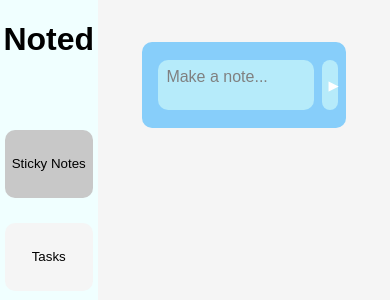
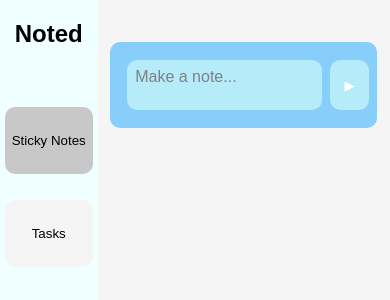
Before and after one commit to alanansari/notesapp, a React (Create React App) app: page / in a window 390 px wide. Shown: the top 300 px of the page. Built offline with nearby package versions, Linux system fonts and the light colour scheme.

Commit message:
ADD: responsiveness on dashboard

```diff
--- a/src/components/Card.module.css
+++ b/src/components/Card.module.css
@@ -2,10 +2,10 @@
     display: flex;
     flex-direction: column;
     width: 20vw;
-    min-height: 35vh;
     background-color: #dadc9e;
     margin: 2vh;
     border-radius: 10px;
+    align-items: center;
 }
 
 .card:hover .delete_btn{
@@ -70,3 +70,12 @@
     font-size: x-small;
     color: #606060;
 }
+
+@media (max-width: 710px){
+    .card{
+        width: 50vw;
+    }
+    .textarea{
+        min-height: 20vh;
+    }
+}
--- a/src/components/Navbar.js
+++ b/src/components/Navbar.js
@@ -4,7 +4,7 @@ import NavButton from './NavButton';
 export default function Navbar(){
     return (
         <div className={styles.container}>
-            <h1 className={styles.heading}>Noted</h1>
+            <h2 className={styles.heading}>Noted</h2>
             <NavButton type='Sticky Notes' link='/notesapp'/>
             <NavButton type='Tasks' link='/notesapp/tasks' />
         </div>
--- a/src/components/Navbar.module.css
+++ b/src/components/Navbar.module.css
@@ -12,5 +12,5 @@
     display: inline;
     text-align: center;
     height: fit-content;
-    margin-bottom: 7vh;
+    margin-bottom: 5.5vh;
 }
--- a/src/components/StickyNotesWorkspace.module.css
+++ b/src/components/StickyNotesWorkspace.module.css
@@ -78,3 +78,18 @@
     align-items: center;
     height: auto;
 }
+
+@media (max-width: 710px){
+    .bottomchild{
+        grid-template-columns: 1fr;
+    }
+    .row{
+        height: fit-content;
+    }
+    .textbox{
+        width: 50vw;
+    }
+    .create{
+        width: 10vw;
+    }
+}
```
